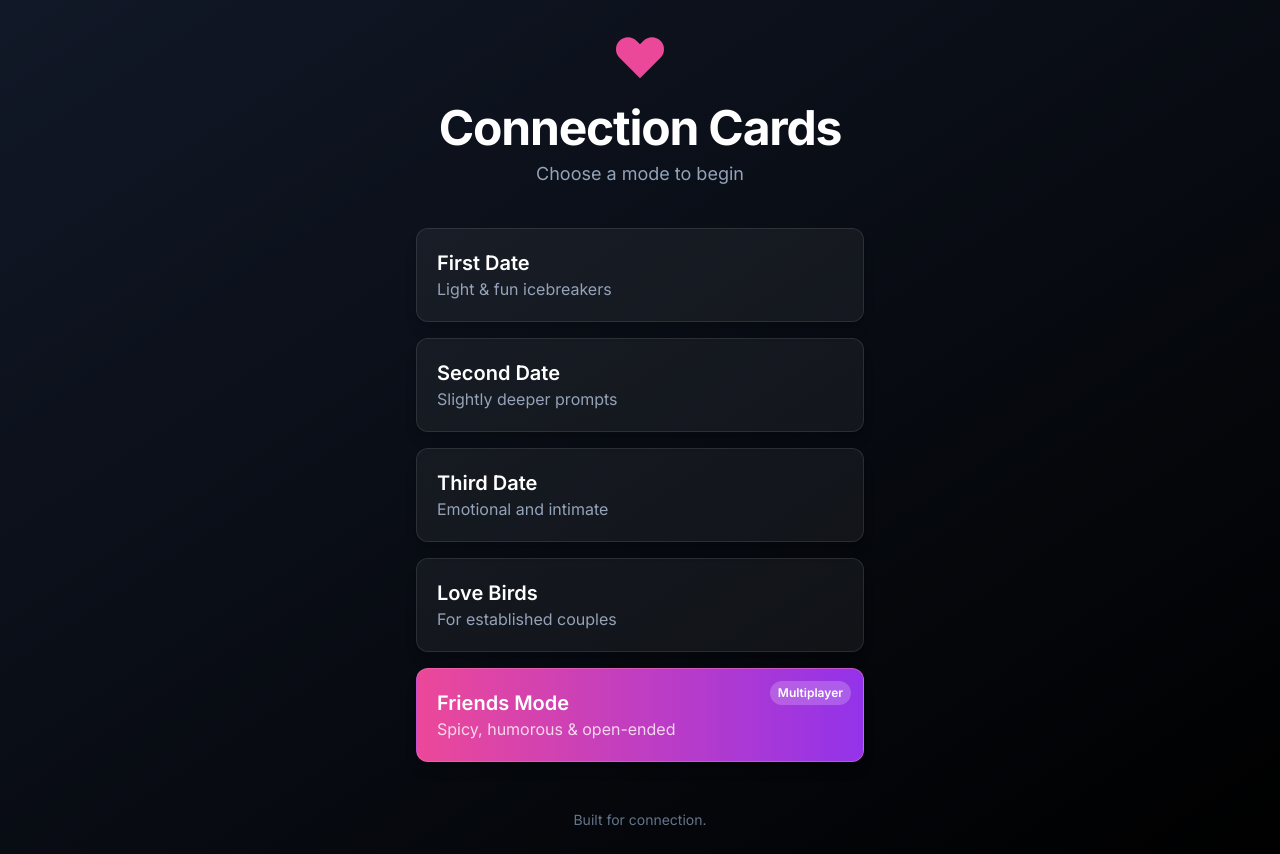
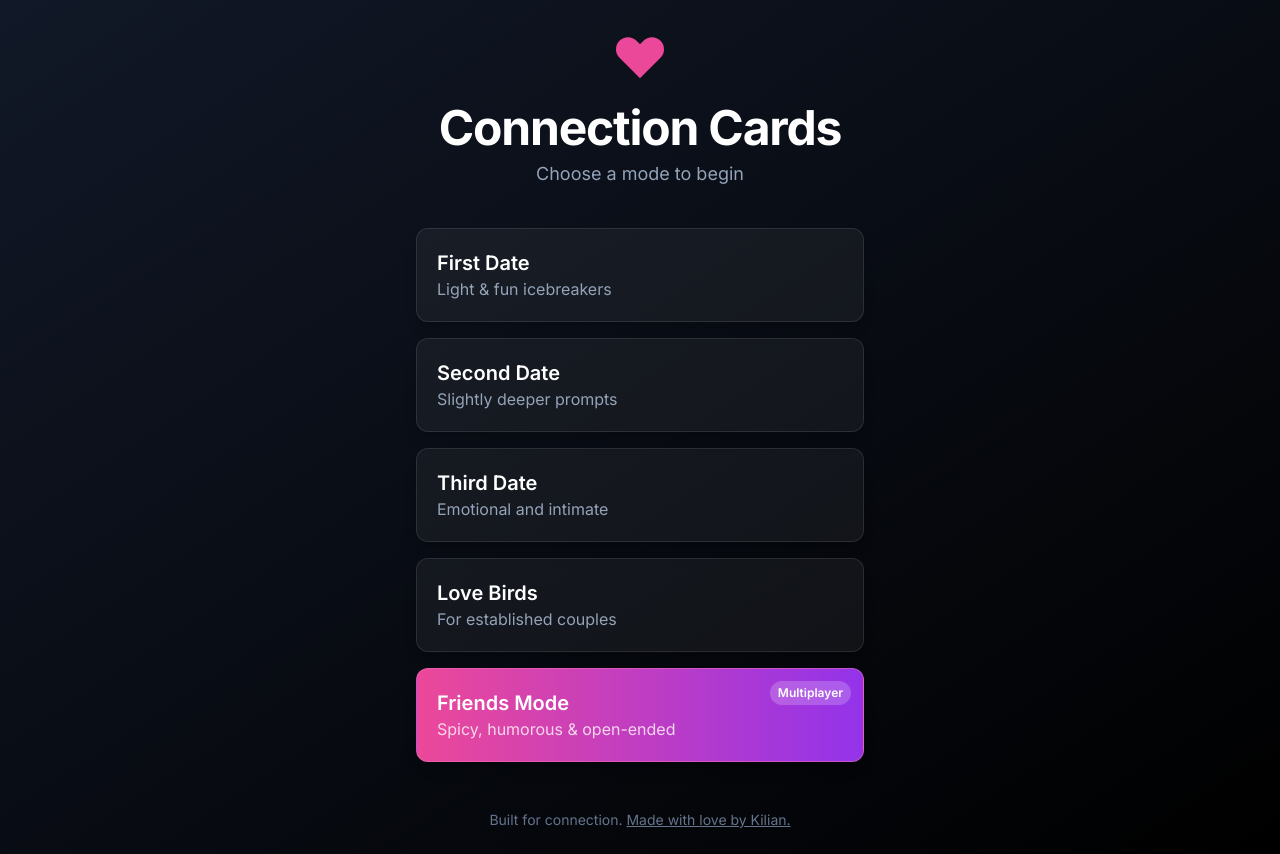
Before and after one commit to datagekko/connection-cards-game, a React (Vite) app: page / in a window 1280 px wide. Built offline with nearby package versions, Linux system fonts and the light colour scheme.

Commit message:
Add footer credit with love by Kilian link

```diff
--- a/components/ModeSelectionScreen.tsx
+++ b/components/ModeSelectionScreen.tsx
@@ -82,7 +82,17 @@ const ModeSelectionScreen: React.FC<ModeSelectionScreenProps> = ({ onModeSelect
         })}
       </div>
       <footer className="text-center mt-12 text-slate-500 text-sm">
-        <p>Built for connection.</p>
+        <p>
+          Built for connection.{' '}
+          <a
+            href="https://x.com/kiliandreher"
+            target="_blank"
+            rel="noopener noreferrer"
+            className="underline hover:text-slate-300"
+          >
+            Made with love by Kilian.
+          </a>
+        </p>
       </footer>
     </div>
   );
```
